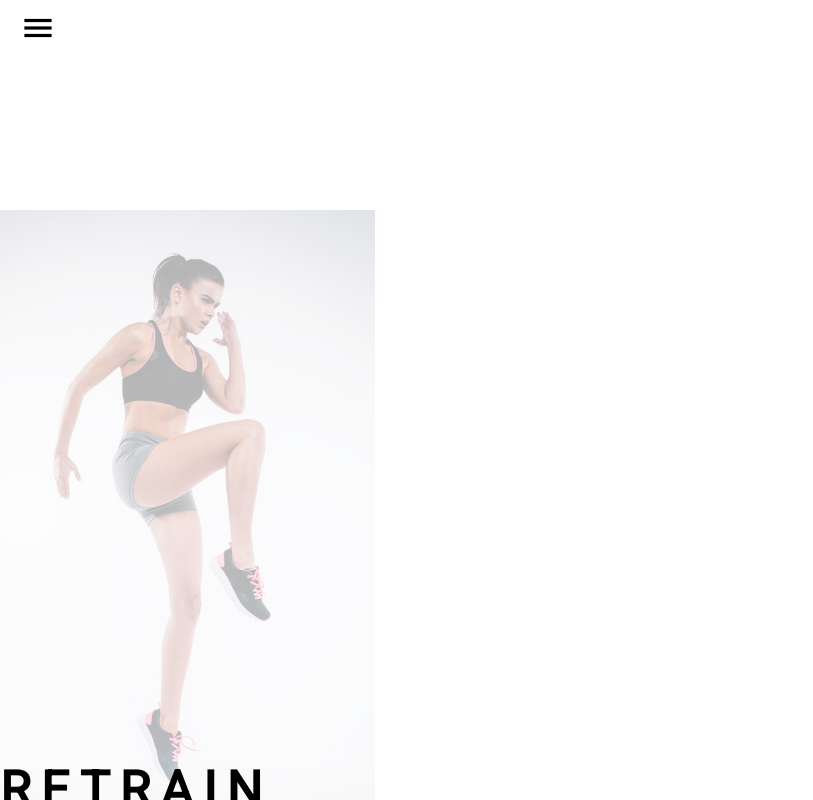
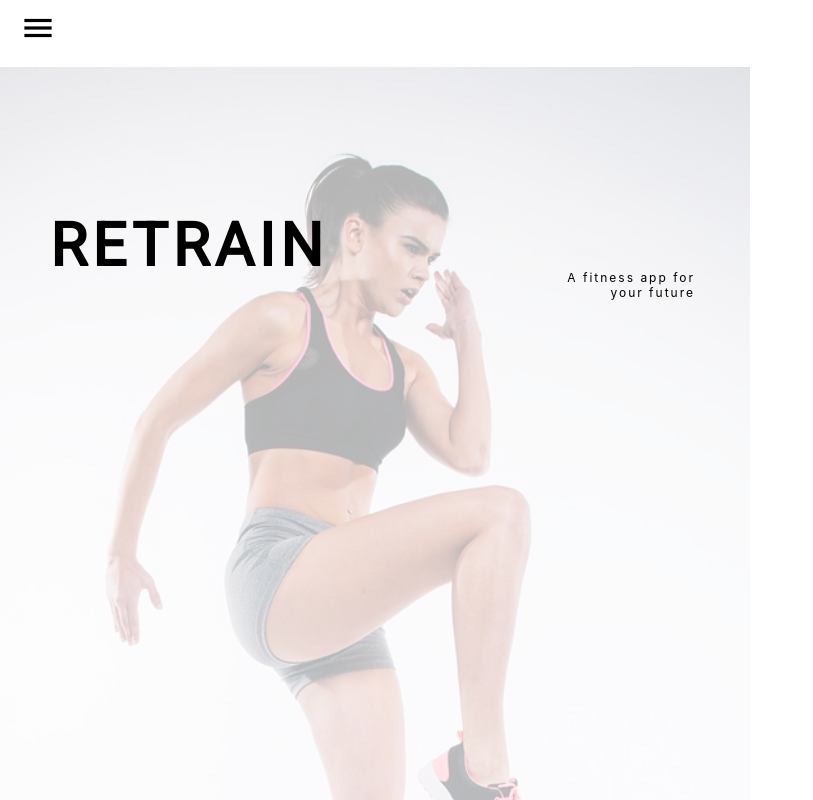
Before and after one commit to petermijkje/workout_app2, a React (Create React App) app in the folder workout_app/: page / in a window 1280 px wide. Shown: the top 800 px of the page, without its empty margins (0-813 px from the left). Built offline with nearby package versions, Linux system fonts and the light colour scheme.

Commit message:
added quick summary to homapage

```diff
--- a/workout_app/src/App.js
+++ b/workout_app/src/App.js
@@ -8,8 +8,6 @@ import About from './pages/About/About.component.jsx'
 import Profile from './components/profile/profile.component.jsx'
 import LoginAndLogout from './pages/login-and-logout/login-and-logout.component.jsx'
 
-import Photo from './workout.png'
-
 import './App.scss'
 
 function App() {
@@ -17,8 +15,6 @@ function App() {
     <Router>
       <div className="App">
         <Header />
-        <img className="image" src={Photo} alt="Lady in Jumping Lunge" />
-        <div className="content">
         <Switch>
           <Route exact path="/" component={HomePage} />
           <Route path="/about" component={About} />
@@ -28,7 +24,6 @@ function App() {
         <Route path="/profile" component={Profile} />
         <Route path="/Login" component={LoginAndLogout} />
       </div>
-      </div>
     </Router>
   )
 }
--- a/workout_app/src/App.scss
+++ b/workout_app/src/App.scss
@@ -10,7 +10,7 @@
   }
 
   .image {
-    padding-top: 210px;
+    padding-top: 67px;
     position: center;
     width: 100%;
   }
--- a/workout_app/src/pages/HomePage/HomePage.component.jsx
+++ b/workout_app/src/pages/HomePage/HomePage.component.jsx
@@ -1,12 +1,17 @@
 import React from 'react'
 import './HomePage.styles.scss'
-// import WorkoutPhoto from '../../homepage.jpg'
+import Photo from '../../workout.png'
 
 function HomePage() {
   return (
     <div className="homepage">
-      <div className="workout-picture-div">
-        <h1>RETRAIN</h1>
+      <img className="image" src={Photo} alt="Lady in Jumping Lunge" />
+      <h1>RETRAIN</h1>
+      <div className="homepage-text">
+        <span>
+          A fitness app for
+          <br /> your future
+        </span>
       </div>
     </div>
   )
--- a/workout_app/src/pages/HomePage/HomePage.styles.scss
+++ b/workout_app/src/pages/HomePage/HomePage.styles.scss
@@ -1,21 +1,23 @@
 @import url('https://fonts.googleapis.com/css2?family=Roboto&display=swap');
-.workout-picture-div {
-  margin-top: -300px;
+
+.homepage {
+  position: absolute;
 }
 
 h1 {
+  position: absolute;
+  top: 170px;
+  left: 50px;
   font-family: 'roboto';
-  letter-spacing: 10px;
-  font-size: 50px;
+  letter-spacing: 5px;
+  font-size: 60px;
 }
 
-.workout-photo {
-  filter: grayscale(100%);
-  object-fit: fill;
-  height: 100%;
-  width: 100%;
-  margin-top: 90px;
+.homepage-text {
+  font-size: 12px;
   position: absolute;
-  opacity: 0.1;
-  z-index: -1;
+  top: 270px;
+  right: 55px;
+  text-align: right;
+  letter-spacing: 2px;
 }
```
Lines whose indentation alone changed are shown as unchanged.
